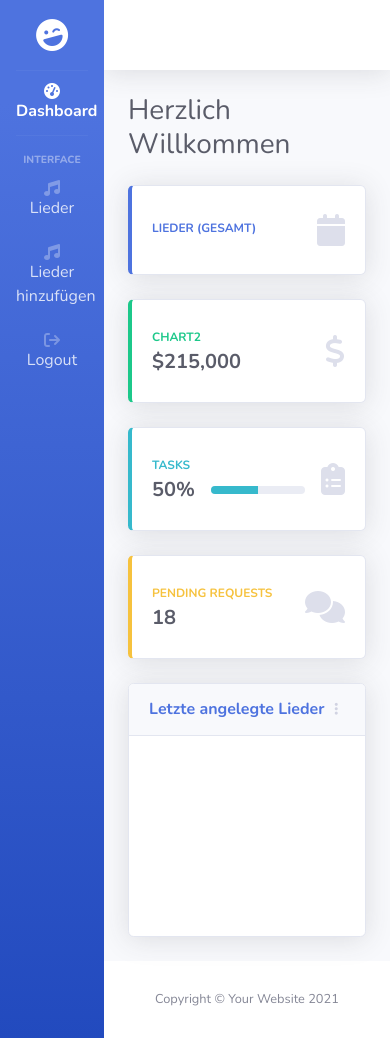
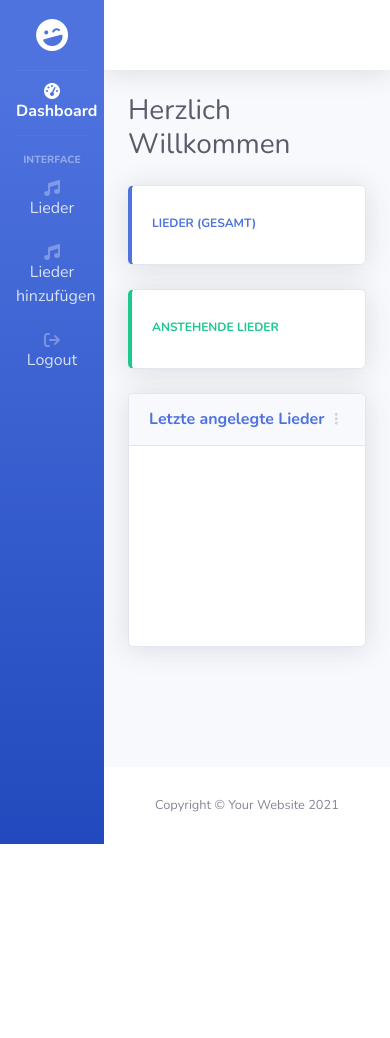
Before and after one commit to pottz91/liedercrm, a PHP site: page /seite2.php in a window 390 px wide. After the commit the page ends 844 px from the top, so only its background shows below. Run offline with PHP 8.4, Linux system fonts and the light colour scheme; data that the repository does not hold is empty; some libraries are stand-ins or nearby versions; some web fonts are replaced.

Commit message:
design fixes

```diff
--- a/liederadd.php
+++ b/liederadd.php
@@ -115,7 +115,7 @@ include 'header.php';
             <!-- Begin Page Content -->
             <div class="container-fluid">
                 <div class="content">
-                    <h1>Lieder hinzufügen</h1>
+                    <h1 class="h2 mb-0 text-gray-800">Lieder hinzufügen</h1>
                     <form method="post" action="" enctype="multipart/form-data">
                         <div class="mb-3">
                             <label for="name" class="form-label">Name:</label>
--- a/seite2.php
+++ b/seite2.php
@@ -35,7 +35,7 @@ include 'auth.php';
                     <!-- Content Row -->
                     <div class="row">
 
-                        <div class="col-xl-3 col-md-6 mb-4">
+                        <div class="col-xl-6 col-md-6 mb-4">
                             <div class="card border-left-primary shadow h-100 py-2">
                                 <div class="card-body">
                                     <div class="row no-gutters align-items-center">
@@ -44,77 +44,30 @@ include 'auth.php';
                                                 Lieder (Gesamt)</div>
                                             <div id="chart"></div>
                                         </div>
-                                        <div class="col-auto">
-                                            <i class="fas fa-calendar fa-2x text-gray-300"></i>
-                                        </div>
+
                                     </div>
                                 </div>
                             </div>
                         </div>
 
-                        <div class="col-xl-3 col-md-6 mb-4">
+                        <div class="col-xl-6 col-md-6 mb-4">
                             <div class="card border-left-success shadow h-100 py-2">
                                 <div class="card-body">
                                     <div class="row no-gutters align-items-center">
                                         <div class="col mr-2">
                                             <div class="text-xs font-weight-bold text-success text-uppercase mb-1">
-                                                Chart2</div>
-                                            <div class="h5 mb-0 font-weight-bold text-gray-800">$215,000</div>
+                                                Anstehende Lieder</div>
+
                                         </div>
-                                        <div class="col-auto">
-                                            <i class="fas fa-dollar-sign fa-2x text-gray-300"></i>
-                                        </div>
+
                                     </div>
                                 </div>
                             </div>
                         </div>
 
-                        <!-- Earnings (Monthly) Card Example -->
-                        <div class="col-xl-3 col-md-6 mb-4">
-                            <div class="card border-left-info shadow h-100 py-2">
-                                <div class="card-body">
-                                    <div class="row no-gutters align-items-center">
-                                        <div class="col mr-2">
-                                            <div class="text-xs font-weight-bold text-info text-uppercase mb-1">Tasks
-                                            </div>
-                                            <div class="row no-gutters align-items-center">
-                                                <div class="col-auto">
-                                                    <div class="h5 mb-0 mr-3 font-weight-bold text-gray-800">50%</div>
-                                                </div>
-                                                <div class="col">
-                                                    <div class="progress progress-sm mr-2">
-                                                        <div class="progress-bar bg-info" role="progressbar"
-                                                            style="width: 50%" aria-valuenow="50" aria-valuemin="0"
-                                                            aria-valuemax="100"></div>
-                                                    </div>
-                                                </div>
-                                            </div>
-                                        </div>
-                                        <div class="col-auto">
-                                            <i class="fas fa-clipboard-list fa-2x text-gray-300"></i>
-                                        </div>
-                                    </div>
-                                </div>
-                            </div>
-                        </div>
 
-                        <!-- Pending Requests Card Example -->
-                        <div class="col-xl-3 col-md-6 mb-4">
-                            <div class="card border-left-warning shadow h-100 py-2">
-                                <div class="card-body">
-                                    <div class="row no-gutters align-items-center">
-                                        <div class="col mr-2">
-                                            <div class="text-xs font-weight-bold text-warning text-uppercase mb-1">
-                                                Pending Requests</div>
-                                            <div class="h5 mb-0 font-weight-bold text-gray-800">18</div>
-                                        </div>
-                                        <div class="col-auto">
-                                            <i class="fas fa-comments fa-2x text-gray-300"></i>
-                                        </div>
-                                    </div>
-                                </div>
-                            </div>
-                        </div>
+
+
                     </div>
 
                     <!-- Content Row -->
```
